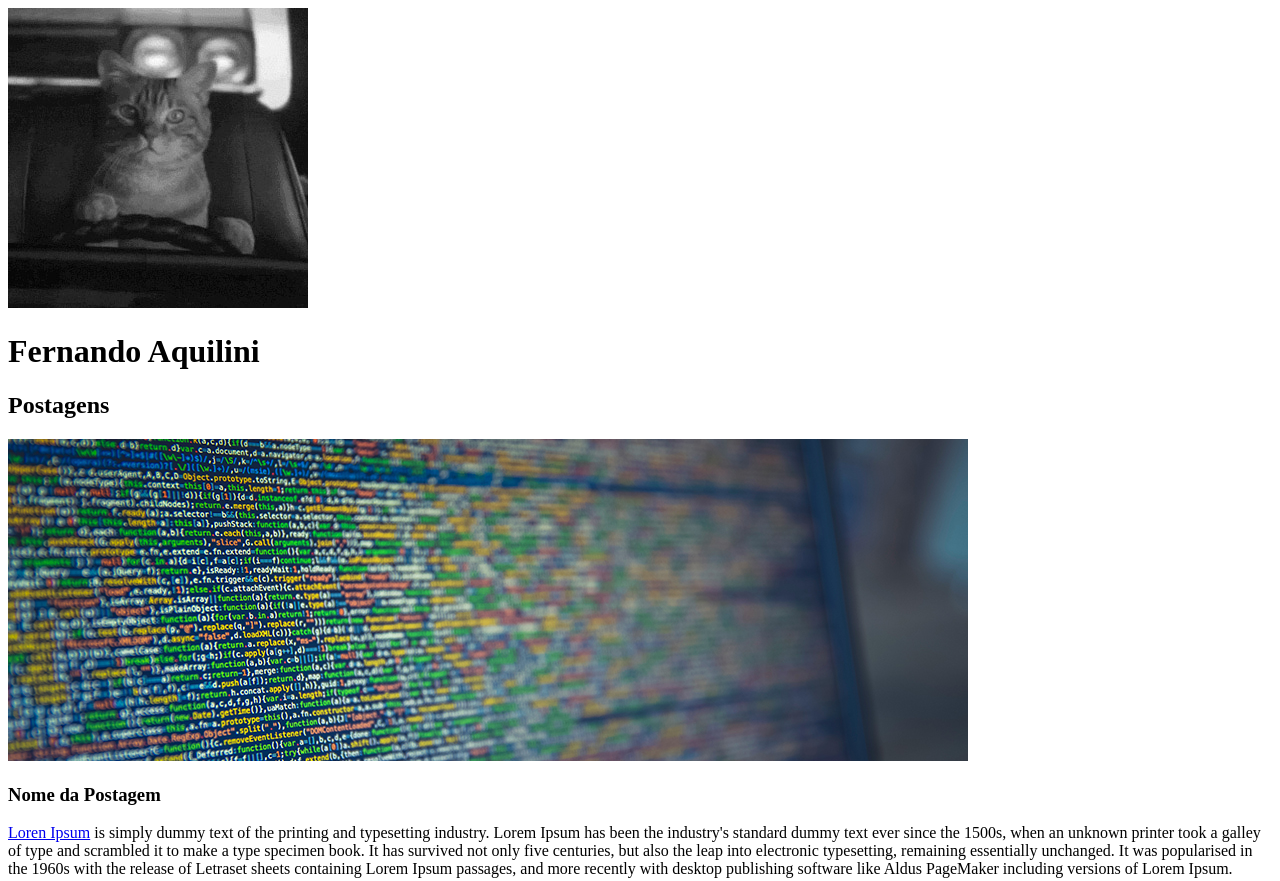
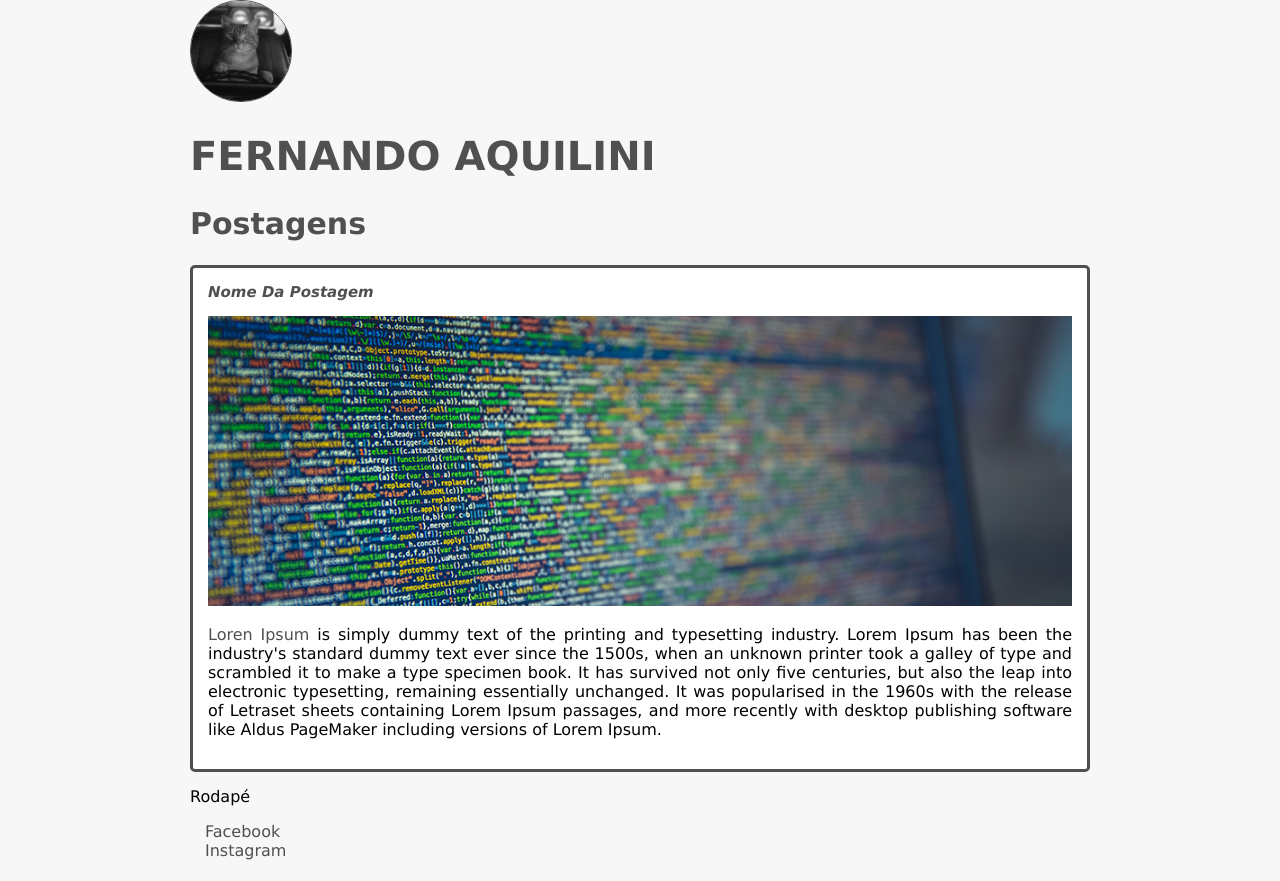
Before and after one commit to fernandoaquilini/digitalInovationOne-trainning, a plain HTML site: page html-&-css/index.html in a window 1280 px wide. Shown: the top 881 px of the page. Drawn offline with Linux system fonts and the light colour scheme.

Commit message:
Commit-2021-01-29
Conclusão do curso de HTML & CSS

```diff
--- a/html-&-css/index.html
+++ b/html-&-css/index.html
@@ -3,29 +3,30 @@
     <head>
         <meta charset="utf-8">
         <title>Fernando Aquilini</title>
+        <link rel="stylesheet" href="style.css">
     </head>
 
     <body>
         <header>
-            <img src="images/header.jpg" alt="sempre aleta!">
-            <h1>Fernando Aquilini</h1>
+            <img src="images/header.jpg" alt="sempre aleta!" class="site-photo">
+            <h1 id="title">Fernando Aquilini</h1>
         </header>
 
         <section>
-            <header><h2>Postagens</h2></header>
+            <header class="subtitle"><h2>Postagens</h2></header>
         </section>
 
-        <article>
+        <article class="post">
             <header>
-                <img src="images/html-code.jpg" alt="desenvolvendo para desenvolver!">
-                <h3>Nome da Postagem</h3>
+                <h3 class="post-title">Nome da Postagem</h3>
+                <img src="images/html-code.jpg" alt="desenvolvendo para desenvolver!" class="post-image">
             </header>
-            <p><a href="https://lipsum.com/" target="_blank">Loren Ipsum</a> is simply dummy text of the printing and typesetting industry. Lorem Ipsum has been the industry's standard dummy text ever since the 1500s, when an unknown printer took a galley of type and scrambled it to make a type specimen book. It has survived not only five centuries, but also the leap into electronic typesetting, remaining essentially unchanged. It was popularised in the 1960s with the release of Letraset sheets containing Lorem Ipsum passages, and more recently with desktop publishing software like Aldus PageMaker including versions of Lorem Ipsum.</p>
+            <p class="post-content"><a href="https://lipsum.com/" target="_blank">Loren Ipsum</a> is simply dummy text of the printing and typesetting industry. Lorem Ipsum has been the industry's standard dummy text ever since the 1500s, when an unknown printer took a galley of type and scrambled it to make a type specimen book. It has survived not only five centuries, but also the leap into electronic typesetting, remaining essentially unchanged. It was popularised in the 1960s with the release of Letraset sheets containing Lorem Ipsum passages, and more recently with desktop publishing software like Aldus PageMaker including versions of Lorem Ipsum.</p>
         </article>
 
         <footer>
             Rodapé
-            <ul>
+            <ul class="footer-menu">
                 <li><a href="https://www.facebook.com/faquilini/" target="_blank" rel="Facebook">Facebook</a></li>
                 <li><a href="https://www.instagram.com/fernando.aquilini/" target="_blank" rel="Instagram">Instagram</a></li>
             </ul>
--- /dev/null
+++ b/html-&-css/style.css
@@ -0,0 +1,65 @@
+body {
+    background: #f7f7f7;
+    font-family: Verdana, Geneva, Tahoma, sans-serif;
+    max-width: 900px;
+    margin: auto;
+}
+
+a{
+    text-decoration: solid;
+    color: #505050;
+}
+
+.site-photo{
+    border: 1px solid #505050;
+    border-radius: 50px;
+    width: 100px; height: auto;
+}
+
+#title, .subtitle, .post-title {
+    color: #505050;
+}
+
+#title{
+    font-size: 40px;
+    text-transform: uppercase;
+}
+
+.subtitle{
+    font-size: 20px;
+    margin: 0;
+    margin-bottom: 15px;
+    text-transform: capitalize;
+}
+
+.post-title{
+    font-size: 15px;
+    font-style: italic;
+    margin: 0;
+    margin-bottom: 15px;
+    text-transform: capitalize;
+}
+
+.post{
+    background: white;
+    padding: 15px;
+    border: 3px solid #505050;
+    margin-bottom: 15px;
+    border-radius: 5px;
+}
+
+.post-image{
+    margin-bottom: 15px;
+    width: 100%;
+}
+
+.post-content{
+    margin: 0;
+    margin-bottom: 15px;
+    text-align: justify;
+}
+
+.footer-menu{
+    list-style-type: none;
+    padding-left: 15px;
+}
```
Also changed, not shown: 1 other file.
